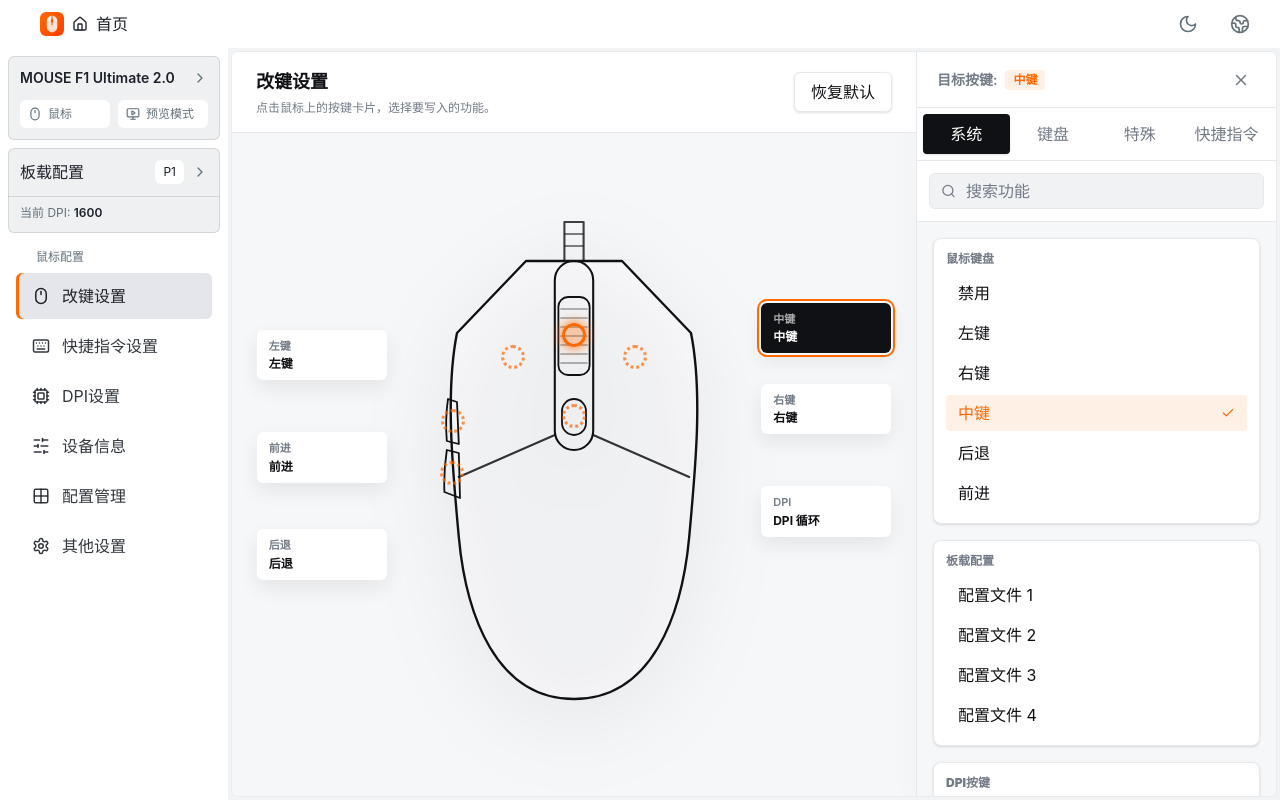
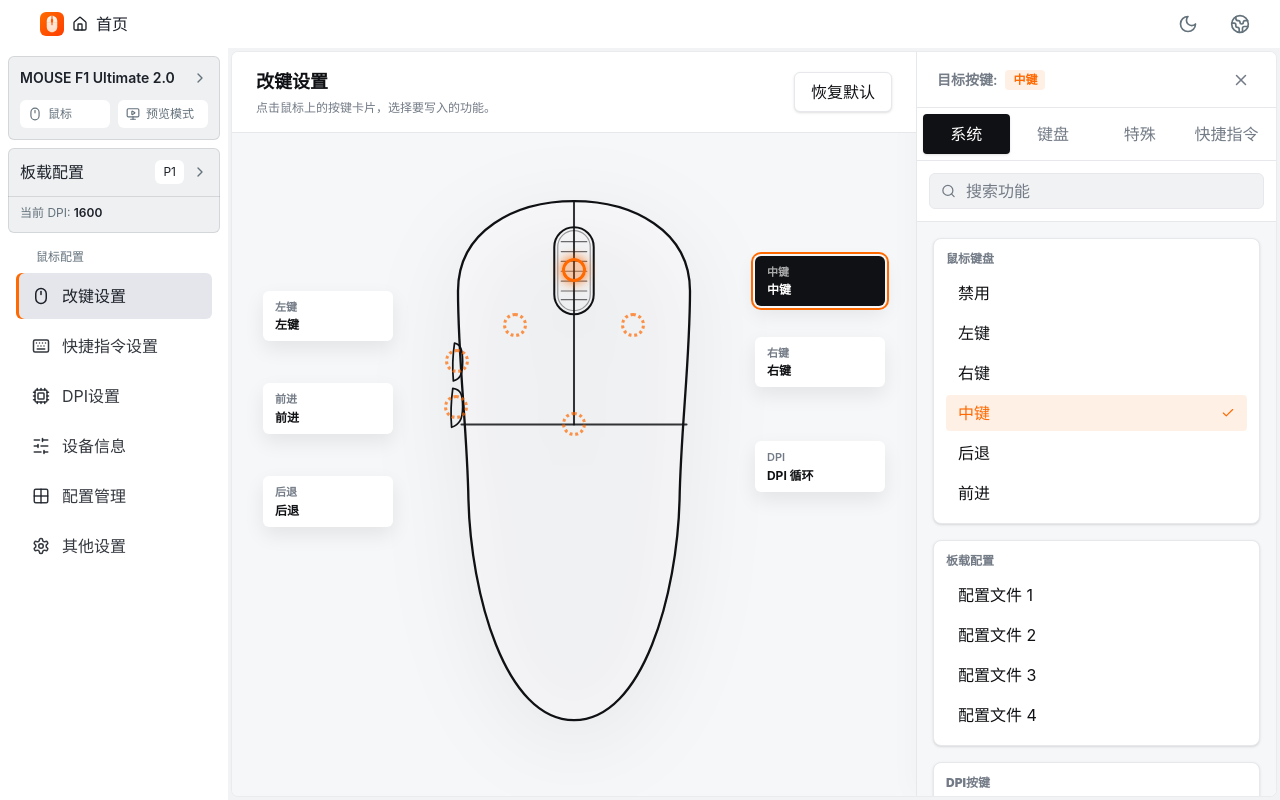
Before and after one commit to sjcao/webhid, a React (Vite) app: page /#/ in a window 1280 px wide. Both pictures are taken after a click on the button "进入演示模式". Built offline with nearby package versions, Linux system fonts and the light colour scheme.

Commit message:
feat(mouse): redraw mouse vector component based on flagship wireless esports mouse reference

```diff
--- a/src/features/mouse/buttons/mouse-canvas.tsx
+++ b/src/features/mouse/buttons/mouse-canvas.tsx
@@ -29,7 +29,7 @@ export function MouseCanvas({ selectedButton, onChoose }: MouseCanvasProps) {
 
   return (
     <div className="flex min-h-0 flex-1 items-center justify-center overflow-auto p-4">
-      <div className="relative aspect-[2/3] h-full max-h-[540px] shrink-0">
+      <div className="relative aspect-[3/5] h-full max-h-[580px] shrink-0">
         <MouseGraphic className="mx-auto h-full w-full drop-shadow-[0_20px_42px_rgba(0,0,0,0.18)]" />
 
         {/* 渲染每一个按键的绑定显示标签 */}
@@ -117,17 +117,17 @@ export function MouseCanvas({ selectedButton, onChoose }: MouseCanvasProps) {
 function positionClass(buttonId: ButtonId) {
   switch (buttonId) {
     case ButtonId.Left:
-      return 'right-[102%] top-[25%]';
+      return 'right-[102%] top-[20%]';
     case ButtonId.Forward:
-      return 'right-[102%] top-[44%]';
+      return 'right-[102%] top-[36%]';
     case ButtonId.Backward:
-      return 'right-[102%] top-[62%]';
+      return 'right-[102%] top-[52%]';
     case ButtonId.Middle:
-      return 'left-[102%] top-[20%]';
+      return 'left-[102%] top-[14%]';
     case ButtonId.Right:
-      return 'left-[102%] top-[35%]';
+      return 'left-[102%] top-[28%]';
     case ButtonId.Dpi:
-      return 'left-[102%] top-[54%]';
+      return 'left-[102%] top-[46%]';
     default:
       return 'left-1/2 top-1/2';
   }
@@ -136,17 +136,17 @@ function positionClass(buttonId: ButtonId) {
 function dotClass(buttonId: ButtonId) {
   switch (buttonId) {
     case ButtonId.Left:
-      return 'left-[33%] top-[30%]';
+      return 'left-[33%] top-[26%]';
     case ButtonId.Right:
-      return 'left-[67%] top-[30%]';
+      return 'left-[67%] top-[26%]';
     case ButtonId.Middle:
-      return 'left-[50%] top-[26.1%]';
+      return 'left-[50%] top-[16.5%]';
     case ButtonId.Dpi:
-      return 'left-[50%] top-[41.1%]';
+      return 'left-[50%] top-[43%]';
     case ButtonId.Forward:
-      return 'left-[16.3%] top-[42%]';
+      return 'left-[16.5%] top-[32.2%]';
     case ButtonId.Backward:
-      return 'left-[16%] top-[51.6%]';
+      return 'left-[16%] top-[40%]';
     default:
       return 'left-1/2 top-1/2';
   }
--- a/src/features/mouse/mouse-graphic.tsx
+++ b/src/features/mouse/mouse-graphic.tsx
@@ -3,54 +3,44 @@ type MouseGraphicProps = {
 };
 
 /**
- * 经典 G102/G304 风格极简线框描边鼠标 SVG 组件 (圆润饱满尾部)
- * - viewBox: 0 0 600 900
- * - 宽阔圆润、饱满敦实的尾部线条
- * - 纯 Line-art 描边风格，无颜色填充，无商标
+ * 1:1 参考新质感电竞无线鼠标 SVG 矢量线框组件
+ * - 顶部平滑大半圆拱形 (Rounded Top Arc)
+ * - 标准平直横切键缝 (Horizontal Flat Seam) 与 垂直中缝 (Vertical Center Seam)
+ * - 宽大圆润、饱满大臀围掌托底尾 (Full Rounded Bottom Palm Rest)
+ * - viewBox: 0 0 600 1000
  */
 export function MouseGraphic({ className = '' }: MouseGraphicProps) {
   return (
     <svg
-      viewBox="0 0 600 900"
+      viewBox="0 0 600 1000"
       fill="none"
       xmlns="http://www.w3.org/2000/svg"
       className={`select-none ${className}`}
       role="img"
-      aria-label="Minimalist Line Art Mouse Graphic with Rounded Tail"
+      aria-label="Flagship Wireless Esports Mouse Graphic"
     >
-      {/* 柔和阴影轮廓层 */}
+      {/* 柔和阴影/底衬轮廓 */}
       <path
-        d="M 220 110
-           L 380 110
-           L 495 230
-           C 515 330, 502 460, 492 570
-           C 480 700, 430 840, 300 840
-           C 170 840, 120 700, 108 570
-           C 98 460, 85 330, 105 230 Z"
+        d="M 100 200
+           C 100 95, 200 45, 300 45
+           C 400 45, 500 95, 500 200
+           C 500 320, 484 440, 482 560
+           C 478 720, 420 940, 300 940
+           C 180 940, 122 720, 118 560
+           C 116 440, 100 320, 100 200 Z"
         fill="currentColor"
         className="text-driver-panel/30"
       />
 
-      {/* 1. 顶部防折拉线护套 (Cord Relief) */}
+      {/* 1. 外机身主轮廓线 (圆拱平滑头 + 人体工学侧腰 + 饱满半圆屁股) */}
       <path
-        d="M 284 45 L 316 45 L 316 110 L 284 110 Z"
-        stroke="currentColor"
-        strokeWidth="3.5"
-        strokeLinejoin="round"
-        className="text-driver-text/80"
-      />
-      <line x1="284" y1="65" x2="316" y2="65" stroke="currentColor" strokeWidth="2.5" className="text-driver-text/70" />
-      <line x1="284" y1="85" x2="316" y2="85" stroke="currentColor" strokeWidth="2.5" className="text-driver-text/70" />
-
-      {/* 2. 外机身主轮廓线 (宽阔饱满圆润的下屁股/尾部) */}
-      <path
-        d="M 220 110
-           L 380 110
-           L 495 230
-           C 515 330, 502 460, 492 570
-           C 480 700, 430 840, 300 840
-           C 170 840, 120 700, 108 570
-           C 98 460, 85 330, 105 230 Z"
+        d="M 100 200
+           C 100 95, 200 45, 300 45
+           C 400 45, 500 95, 500 200
+           C 500 320, 484 440, 482 560
+           C 478 720, 420 940, 300 940
+           C 180 940, 122 720, 118 560
+           C 116 440, 100 320, 100 200 Z"
         stroke="currentColor"
         strokeWidth="4"
         strokeLinecap="round"
@@ -58,40 +48,53 @@ export function MouseGraphic({ className = '' }: MouseGraphicProps) {
         className="text-driver-text"
       />
 
-      {/* 3. 经典倒八字按键切割缝 (V-Shape Key Seam) */}
-      <path
-        d="M 108 470 L 268 400 M 332 400 L 492 470"
+      {/* 2. 平直横向按键切缝 (Horizontal Seam Line) */}
+      <line
+        x1="106"
+        y1="430"
+        x2="494"
+        y2="430"
         stroke="currentColor"
         strokeWidth="3.5"
         strokeLinecap="round"
         className="text-driver-text/85"
       />
 
-      {/* 4. 中轴黑色长条框架 (Center Island) */}
+      {/* 3. 垂直中央按键分缝线 (Vertical Center Seam Line) */}
+      <line
+        x1="300"
+        y1="45"
+        x2="300"
+        y2="430"
+        stroke="currentColor"
+        strokeWidth="3.5"
+        strokeLinecap="round"
+        className="text-driver-text/85"
+      />
+
+      {/* 4. 跑道型滚轮 (Rounded Capsule Scroll Wheel) */}
       <rect
-        x="268"
-        y="110"
-        width="64"
-        height="315"
-        rx="32"
+        x="266"
+        y="90"
+        width="68"
+        height="150"
+        rx="34"
         stroke="currentColor"
         strokeWidth="3.5"
         className="text-driver-text"
       />
-
-      {/* 5. 滚轮 (Scroll Wheel) */}
       <rect
-        x="274"
-        y="170"
-        width="52"
-        height="130"
-        rx="16"
+        x="272"
+        y="96"
+        width="56"
+        height="138"
+        rx="28"
         stroke="currentColor"
-        strokeWidth="3"
-        className="text-driver-text"
+        strokeWidth="2"
+        className="text-driver-text/40"
       />
-      {/* 滚轮平行防滑刻度描边 */}
-      {[190, 205, 220, 235, 250, 265, 280].map((y) => (
+      {/* 滚轮横向防滑刻度 */}
+      {[115, 132, 149, 166, 183, 200, 215].map((y) => (
         <line
           key={y}
           x1="278"
@@ -105,21 +108,9 @@ export function MouseGraphic({ className = '' }: MouseGraphicProps) {
         />
       ))}
 
-      {/* 6. DPI 胶囊按键 (DPI Capsule Button) */}
-      <rect
-        x="280"
-        y="340"
-        width="40"
-        height="60"
-        rx="20"
-        stroke="currentColor"
-        strokeWidth="3"
-        className="text-driver-text"
-      />
-
-      {/* 7. 左侧侧前键 (Forward Side Button) */}
+      {/* 5. 左侧侧前键 (Forward Side Button) */}
       <path
-        d="M 90 340 L 105 345 L 108 415 L 88 410 C 86 385, 87 360, 90 340 Z"
+        d="M 94 290 C 104 292, 108 300, 108 322 C 108 345, 103 352, 92 355 C 90 332, 91 310, 94 290 Z"
         stroke="currentColor"
         strokeWidth="3"
         strokeLinecap="round"
@@ -127,9 +118,9 @@ export function MouseGraphic({ className = '' }: MouseGraphicProps) {
         className="text-driver-text"
       />
 
-      {/* 8. 左侧侧后键 (Backward Side Button) */}
+      {/* 6. 左侧侧后键 (Backward Side Button) */}
       <path
-        d="M 88 425 L 108 430 L 110 505 L 84 495 C 83 470, 85 445, 88 425 Z"
+        d="M 91 368 C 105 370, 108 378, 108 400 C 108 422, 102 430, 89 435 C 87 412, 88 390, 91 368 Z"
         stroke="currentColor"
         strokeWidth="3"
         strokeLinecap="round"
```
